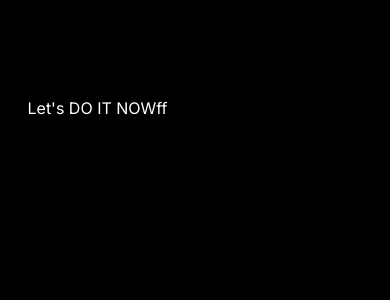
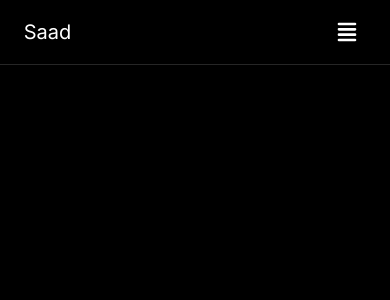
Before and after one commit to SaadAnna/Saad_Anna_Portfolio, a Next.js app: page / in a window 390 px wide. Shown: the top 300 px of the page. Built offline with nearby package versions, Linux system fonts and the light colour scheme.

Commit message:
Update The NavBar Section

```diff
--- a/src/app/page.tsx
+++ b/src/app/page.tsx
@@ -1,10 +1,8 @@
-import Navbar  from "@/sections/Navbar";
+import { Navbar }  from "@/sections/Navbar";
 export default function Home() {
   return (
     <>
-
     <Navbar />
-
     </>
 
   );
--- a/src/sections/Navbar.tsx
+++ b/src/sections/Navbar.tsx
@@ -1,13 +1,52 @@
-import React from "react";
-
-const Navbar = () => {
+export const Navbar = () => {
   return (
-    <section className="py-24">
+    <header className="py-4 border-b border-white/15 md:border-none sticky top-0 z-10 ">
+      <div className="absolute inset-0 backdrop-blur -z-10 md:hidden"></div>
       <div className="container">
-      Let&apos;s DO IT NOWff
+        <div className="flex justify-between items-center md:border border-white/15 md:p-2.5 rounded-xl max-w-2xl lg:max-w-3xl mx-auto relative">
+          <div className="absolute inset-0 backdrop-blur -z-10 hidden md:block"></div>
+          <div>
+            <div className=" w-10 rounded-lg inline-flex justify-center items-center text-xl border-white/15">
+              Saad
+            </div>
+          </div>
+          <div className="hidden md:block" id="navabar">
+            <nav className="flex gap-8 text-sm">
+              <a href="#" className="text-white/70 hover:text-white transition">
+                Home
+              </a>
+              <a href="#" className="text-white/70 hover:text-white transition">
+                Work
+              </a>
+              <a href="#" className="text-white/70 hover:text-white transition">
+                About
+              </a>
+            </nav>
+          </div>
+          <div className="flex gap-4 items-center">
+            <button className="text-black text-sm sm:hidden lg:block text-medium bg-white border-none p-3 rounded-full">
+              Contact Me
+            </button>
+            <svg
+              className="w-8 h-8 lg:hidden sm:block text-white dark:text-white"
+              aria-hidden="true"
+              xmlns="http://www.w3.org/2000/svg"
+              width="24"
+              height="24"
+              fill="none"
+              viewBox="0 0 24 24"
+            >
+              <path
+                stroke="currentColor"
+                strokeLinecap="round"
+                strokeLinejoin="round"
+                strokeWidth="2"
+                d="M18 6H6m12 4H6m12 4H6m12 4H6"
+              />
+            </svg>
+          </div>
+        </div>
       </div>
-    </section>
+    </header>
   );
 };
-
-export default Navbar;
```
